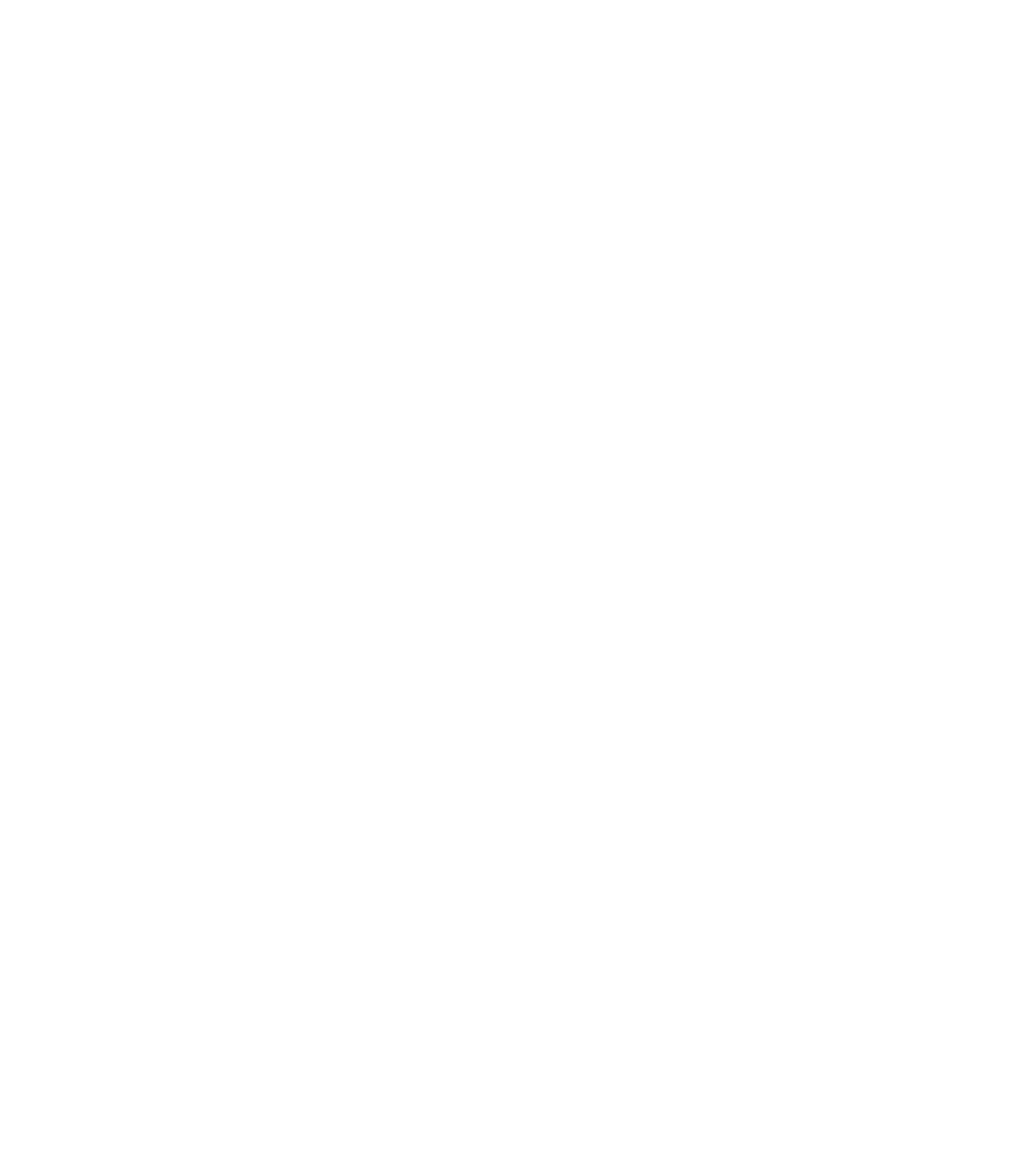
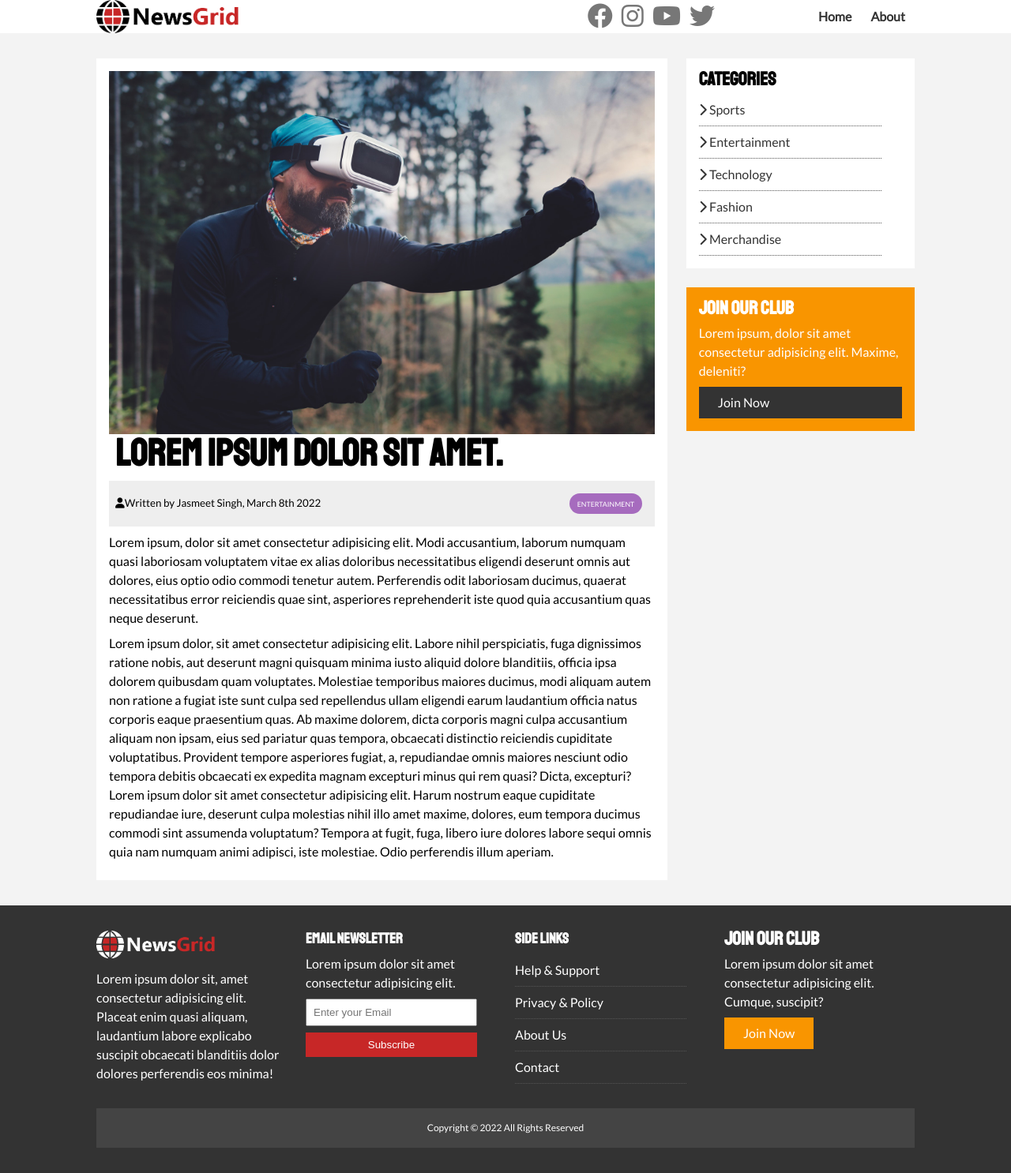
Before and after one commit to JSM313/New-Grid, a plain HTML site: page article.html in a window 1280 px wide. Shown: the whole page at 79% size. Before the commit the page ends 800 px from the top, so only its background shows below. Drawn offline with Linux system fonts and the light colour scheme.

Commit message:
Added Responsiveness to news grid website

```diff
--- a/article.html
+++ b/article.html
@@ -0,0 +1,177 @@
+<!DOCTYPE html>
+<html lang="en">
+  <head>
+    <meta charset="UTF-8" />
+    <meta http-equiv="X-UA-Compatible" content="IE=edge" />
+    <meta name="viewport" content="width=device-width, initial-scale=1.0" />
+    <title>News Grid | Latest News</title>
+    <link
+      rel="stylesheet"
+      href="https://cdnjs.cloudflare.com/ajax/libs/font-awesome/6.0.0/css/all.min.css"
+      integrity="sha512-9usAa10IRO0HhonpyAIVpjrylPvoDwiPUiKdWk5t3PyolY1cOd4DSE0Ga+ri4AuTroPR5aQvXU9xC6qOPnzFeg=="
+      crossorigin="anonymous"
+      referrerpolicy="no-referrer"
+    />
+    <link
+      href="https://fonts.googleapis.com/css2?family=Lato&family=Staatliches&display=swap"
+      rel="stylesheet"
+    />
+    <link rel="stylesheet" href="css/style.css" />
+    <link
+      rel="stylesheet"
+      media="screen and (max-width: 768px)"
+      href="css/mobile.css"
+    />
+    <link rel="shortcut icon" type="image/x-icon" href="favicon.ico" />
+  </head>
+  <body>
+    <nav id="mainNav">
+      <div class="container">
+        <img class="logo" src="img/logo.png" alt="News Website" />
+
+        <div class="social">
+          <a href="http://facebook.com" class="ftHover" target="_blank"
+            ><i class="fab fa-facebook fa-2x"></i
+          ></a>
+
+          <a href="http://instagram.com" class="yiHover" target="_blank"
+            ><i class="fab fa-instagram fa-2x"></i
+          ></a>
+
+          <a href="http://youtube.com" class="yiHover" target="_blank"
+            ><i class="fab fa-youtube fa-2x"></i
+          ></a>
+
+          <a href="http://twitter.com " class="ftHover" target="_blank"
+            ><i class="fab fa-twitter fa-2x"></i
+          ></a>
+        </div>
+
+        <ul>
+          <li><a href="index.html">Home</a></li>
+          <li><a href="about.html">About</a></li>
+        </ul>
+      </div>
+    </nav>
+
+    <section id="article">
+      <div class="container">
+        <div class="pageContainer">
+          <article class="card">
+            <img src="img/articles/ent1.jpg" alt="" />
+            <h1 class="lHeading">Lorem ipsum dolor sit amet.</h1>
+            <div class="meta">
+              <small>
+                <i class="fas fa-user"></i>Written by Jasmeet Singh, March 8th
+                2022
+              </small>
+              <div class="category categoryEnt">Entertainment</div>
+            </div>
+            <p>
+              Lorem ipsum, dolor sit amet consectetur adipisicing elit. Modi
+              accusantium, laborum numquam quasi laboriosam voluptatem vitae ex
+              alias doloribus necessitatibus eligendi deserunt omnis aut
+              dolores, eius optio odio commodi tenetur autem. Perferendis odit
+              laboriosam ducimus, quaerat necessitatibus error reiciendis quae
+              sint, asperiores reprehenderit iste quod quia accusantium quas
+              neque deserunt.
+            </p>
+            <p>
+              Lorem ipsum dolor, sit amet consectetur adipisicing elit. Labore
+              nihil perspiciatis, fuga dignissimos ratione nobis, aut deserunt
+              magni quisquam minima iusto aliquid dolore blanditiis, officia
+              ipsa dolorem quibusdam quam voluptates. Molestiae temporibus
+              maiores ducimus, modi aliquam autem non ratione a fugiat iste sunt
+              culpa sed repellendus ullam eligendi earum laudantium officia
+              natus corporis eaque praesentium quas. Ab maxime dolorem, dicta
+              corporis magni culpa accusantium aliquam non ipsam, eius sed
+              pariatur quas tempora, obcaecati distinctio reiciendis cupiditate
+              voluptatibus. Provident tempore asperiores fugiat, a, repudiandae
+              omnis maiores nesciunt odio tempora debitis obcaecati ex expedita
+              magnam excepturi minus qui rem quasi? Dicta, excepturi? Lorem
+              ipsum dolor sit amet consectetur adipisicing elit. Harum nostrum
+              eaque cupiditate repudiandae iure, deserunt culpa molestias nihil
+              illo amet maxime, dolores, eum tempora ducimus commodi sint
+              assumenda voluptatum? Tempora at fugit, fuga, libero iure dolores
+              labore sequi omnis quia nam numquam animi adipisci, iste
+              molestiae. Odio perferendis illum aperiam.
+            </p>
+          </article>
+
+          <aside id="categories" class="card">
+            <h2>Categories</h2>
+            <ul class="list">
+              <li>
+                <a href="#"><i class="fas fa-chevron-right"></i> Sports</a>
+              </li>
+              <li>
+                <a href="#"
+                  ><i class="fas fa-chevron-right"></i> Entertainment</a
+                >
+              </li>
+              <li>
+                <a href="#"><i class="fas fa-chevron-right"></i> Technology</a>
+              </li>
+              <li>
+                <a href="#"><i class="fas fa-chevron-right"></i> Fashion</a>
+              </li>
+              <li>
+                <a href="#"><i class="fas fa-chevron-right"></i> Merchandise</a>
+              </li>
+            </ul>
+          </aside>
+          <aside class="card bgSecondary">
+            <h2>Join Our Club</h2>
+            <p>
+              Lorem ipsum, dolor sit amet consectetur adipisicing elit. Maxime,
+              deleniti?
+            </p>
+            <a href="#" class="btn btnDark btnBlock">Join Now</a>
+          </aside>
+        </div>
+      </div>
+    </section>
+
+    <!-- Footer -->
+    <footer id="mainFooter" class="py2">
+      <div class="container footerContainer">
+        <div>
+          <img src="img/logo_light.png" alt="News Grid" />
+          <p>
+            Lorem ipsum dolor sit, amet consectetur adipisicing elit. Placeat
+            enim quasi aliquam, laudantium labore explicabo suscipit obcaecati
+            blanditiis dolor dolores perferendis eos minima!
+          </p>
+        </div>
+        <div>
+          <h3>Email Newsletter</h3>
+          <p>Lorem ipsum dolor sit amet consectetur adipisicing elit.</p>
+          <form>
+            <input type="email" placeholder="Enter your Email" />
+            <input type="submit" value="Subscribe" class="btn btnPrimary" />
+          </form>
+        </div>
+        <div>
+          <h3>Side Links</h3>
+          <ul class="list">
+            <li><a href="#">Help & Support</a></li>
+            <li><a href="#">Privacy & Policy</a></li>
+            <li><a href="#">About Us</a></li>
+            <li><a href="#">Contact</a></li>
+          </ul>
+        </div>
+        <div>
+          <h2>Join Our Club</h2>
+          <p>
+            Lorem ipsum dolor sit amet consectetur adipisicing elit. Cumque,
+            suscipit?
+          </p>
+          <a href="#" class="btn btnSecondary">Join Now</a>
+        </div>
+        <div>
+          <p>Copyright &copy; 2022 All Rights Reserved</p>
+        </div>
+      </div>
+    </footer>
+  </body>
+</html>
--- a/css/mobile.css
+++ b/css/mobile.css
@@ -0,0 +1,68 @@
+/* Navbar */
+
+#mainNav .social {
+  display: none;
+}
+
+#mainNav .container {
+  grid-template-columns: 1fr;
+  gap: 1.2rem;
+  padding: 0.5rem;
+}
+
+#mainNav ul,
+#mainNav .logo {
+  justify-self: center;
+}
+
+#mainNav ul li a {
+  padding: 0.5rem;
+}
+
+/* Home articles */
+#homeArticles .articlesContainer {
+  grid-template-columns: repeat(2, 1fr);
+}
+
+#homeArticles .articlesContainer > *:first-child,
+#homeArticles .articlesContainer > *:last-child {
+  grid-template-columns: 1fr;
+  grid-column: 1;
+}
+
+.lHeading {
+  font-size: 2rem;
+}
+
+/* For Moblie phones */
+
+@media (max-width: 600px) {
+  /* Stack Grid Items */
+  #showcase .showcaseContainer,
+  #homeArticles .articlesContainer,
+  #mainFooter .footerContainer {
+    grid-template-columns: 1fr;
+  }
+  #mainFooter .footerContainer > *:last-child {
+    grid-column: 1;
+  }
+
+  #mainFooter .footerContainer > *:first-child,
+  #mainFooter .footerContainer > *:nth-child(2) {
+    border-bottom: #444 dotted 1px;
+    padding-bottom: 1rem;
+  }
+
+  .pageContainer {
+    grid-template-columns: 1fr;
+    text-align: center;
+  }
+
+  .pageContainer > *:first-child {
+    grid-row: 1;
+  }
+
+  .lHeading {
+    font-size: 1.5rem;
+  }
+}
--- a/css/style.css
+++ b/css/style.css
@@ -156,6 +156,12 @@ p {
   padding: 3rem 0;
 }
 
+.lHeading {
+  font-size: 3rem;
+  margin-bottom: 1rem;
+  padding: 0.5rem;
+}
+
 .bgDark h1,
 .bgDark h2,
 .bgDark h3,
@@ -185,7 +191,7 @@ p {
 .pageContainer {
   display: grid;
   grid-template-columns: 5fr 2fr;
-  margin-bottom: 2rem 0;
+  margin: 2rem 0;
   gap: 1.5rem;
 }
 
@@ -305,8 +311,21 @@ p {
   align-items: center;
   grid-column: 1 / span 2;
 }
+
 #homeArticles .articlesContainer > *:last-child {
   grid-column: 2 / span 2;
+}
+
+#article .meta {
+  display: flex;
+  justify-content: space-between;
+  align-items: center;
+  background: #eee;
+  padding: 0.5rem;
+}
+
+#article .meta .category {
+  margin: 0.5rem;
 }
 
 /* Footer */
```
